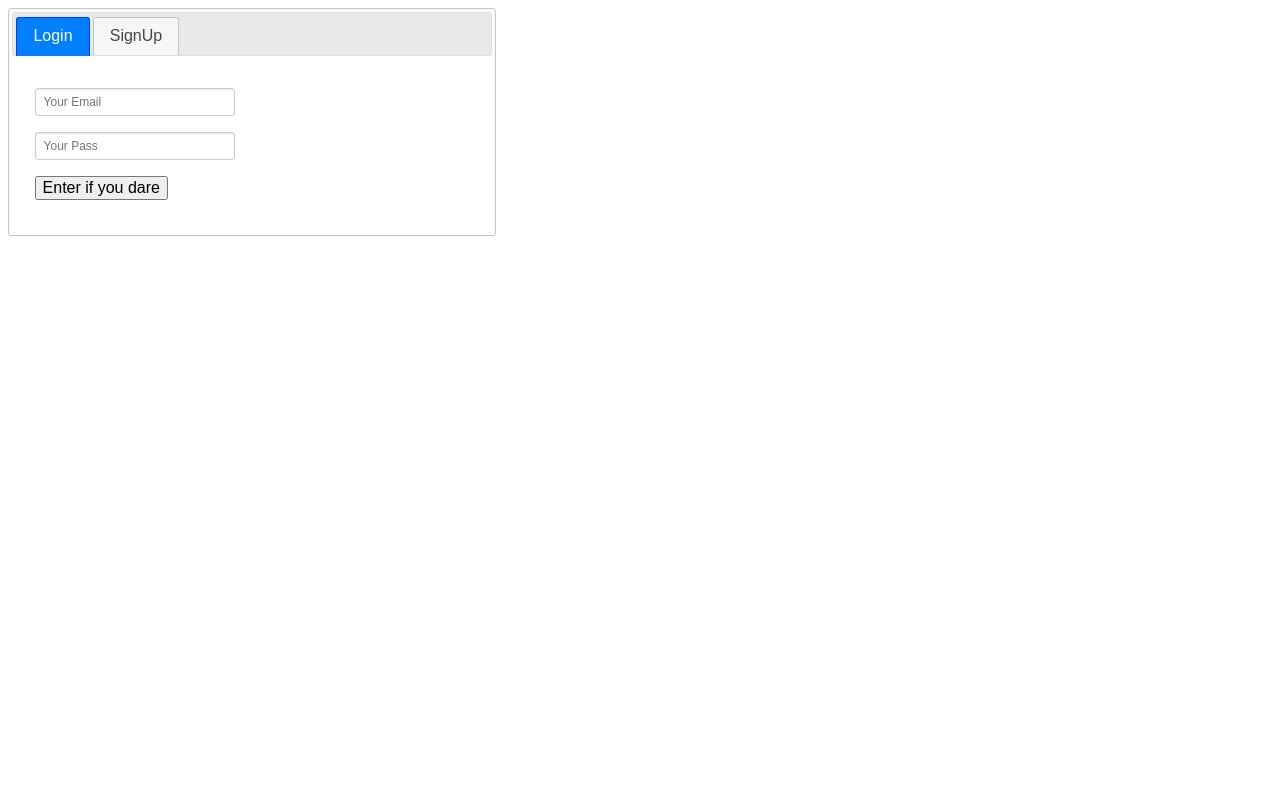
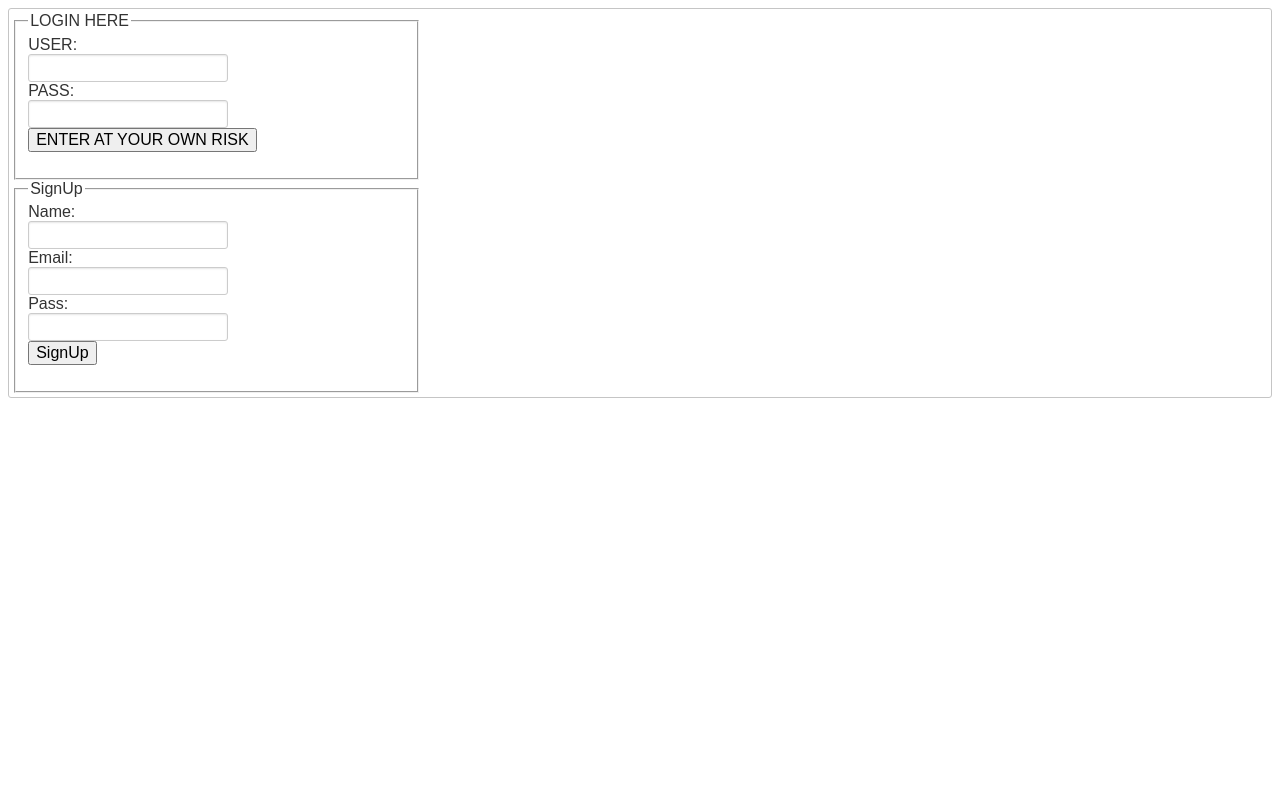
Before and after one commit to chancebenson/browniepoints, a PHP site: page / in a window 1280 px wide. Run offline with PHP 8.4, Linux system fonts and the light colour scheme; data that the repository does not hold is empty; some libraries are stand-ins or nearby versions.

Commit message:
Updated the login form portion to use a different style

```diff
--- a/index.php
+++ b/index.php
@@ -90,29 +90,24 @@ input[type=password]:focus
   });
   </script>
 </head>
-<body>
+<body id="body-color">
  <b>'.$message.'</b>
-<div id="tabs" style="width: 480px;">
-	<ul>
-    	<li><a href="#tabs-1">Login</a></li>
-    	<li><a href="#tabs-2" class="active">SignUp</a></li>
-    </ul>
-	<div id="tabs-1">
-		<form action="" method="post">
-			<p><input id="email" type="text" placeholder="Your Email"></p>
-			<p><input id="password" type="password" placeholder="Your Pass">
-			<input name="action" type="hidden" value="Login" /></p>
-			<p><input type="submit" value="Enter if you dare" /></p>
-		</form>
+<div id="tabs">
+		<fieldset style="width:30%"><legend>LOGIN HERE</legend>
+			<form method="POST" action="">
+				USER: <br><input type="text" name="user" size="40"><br>
+				PASS: <br><input type="password" name="pass" size="40"><br>
+				<input id="button" type="submit" name="submit" value="ENTER AT YOUR OWN RISK">
+			</form>
+		</fieldset>
+		<fieldset style="width:30%"><legend>SignUp</legend>
+			<form method="POST" action="">
+				Name: <br><input type="text" name="user" size="50"><br>
+				Email: <br><input type="text" name="email" size="40"><br>
+				Pass: <br><input type="password" name="password" size="40"><br>
+				<input id="button" type="submit" name="submit" value="SignUp">
+			</form>
+		</fieldset>
 	</div>
-	<div id="tabs-2">
-		<form action="" method="post">
-			<p><input id="name" name="name" type="text" placeholder="Your Name"></p>
-    		<p><input id="email" name="email" type="text" placeholder="Your Email"></p>
-    		<p><input id="password" name="password" type="password" placeholder="Your Pass">
-    		<input name="action" type="hidden" value="signup" /></p>
-    		<p><input type="submit" value="Signup" /></p>
-		</form>
-	</div>
-</div>';
+</body>';
 ?>
```
